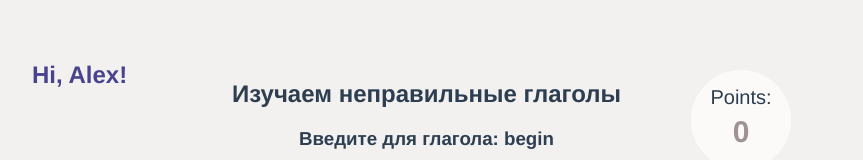
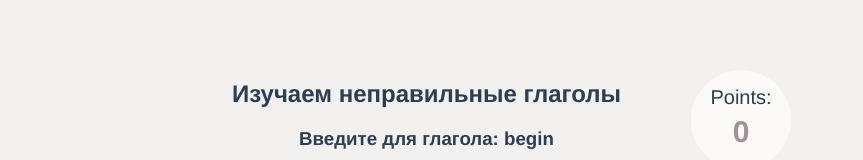
Before and after one commit to AlexMurrr/irregularVerbsCompositionAPI, a Vue app: page / in a window 1280 px wide. Shown: the top 160 px of the page, without its empty margins (208-1071 px from the left). Built offline with nearby package versions, Linux system fonts and the light colour scheme; no server answers.

Commit message:
feat: add users name from JSONplaceholder. Use fetch

```diff
--- a/src/components/formVerb.vue
+++ b/src/components/formVerb.vue
@@ -39,10 +39,10 @@ function resetValueInput(){
     <form @submit.prevent="submit">
 
     <label for="tr" class="label"><strong>Translate:</strong></label> <br/>
-    <input required type="text"
+    <input type="text"
     class="input"
     placeholder="Введите перевод"
-    v-model="tranclate">
+    v-model="tranclate" required>
     <p class="p" v-html="resultTranslate"></p>
     <br/>
 
--- a/src/components/userHi.vue
+++ b/src/components/userHi.vue
@@ -6,14 +6,17 @@ import {storeToRefs} from 'pinia';
 
 const useStore =useStoreVerbs();
 
+const {getUser} = useStore;
 
-const {name} = storeToRefs(useStore)
+getUser().name;
+
+const {user} = storeToRefs(useStore)
 
 </script>
 
 <template>
     <div class="nameHi">
-        <h2 class="header2">{{name}}</h2>
+        <h2 class="header2">{{user}}</h2>
     </div>
 
 </template>
--- a/src/stores/verbs.js
+++ b/src/stores/verbs.js
@@ -22,13 +22,21 @@ export const  useStoreVerbs = defineStore('storeId', {
     numPoints: 0,
     resultMinus: `<p>Ваш ответ неверный</p><h2 style = "color: #d15a5a">-1</h2>`,
     resultPlus: '<p>Ваш ответ верный</p><h2 style = "color: #66d17e">+1</h2>',
-    name: 'Hi, Alex!',
+    name: '',
+    user: '',
     }
   },
   getters:{
 
   },
   actions:{
+
+    async getUser (){
+      const res = await fetch('https://jsonplaceholder.typicode.com/users/'+6);
+      const user = await res.json();
+      this.user = user.name;
+    },
+
     rendomNumFromVerbs (){
       this.rendArrFromVerbForms = this.verbForms[Math.floor(Math.random() *
         Object.keys(this.verbForms).length)]
```
